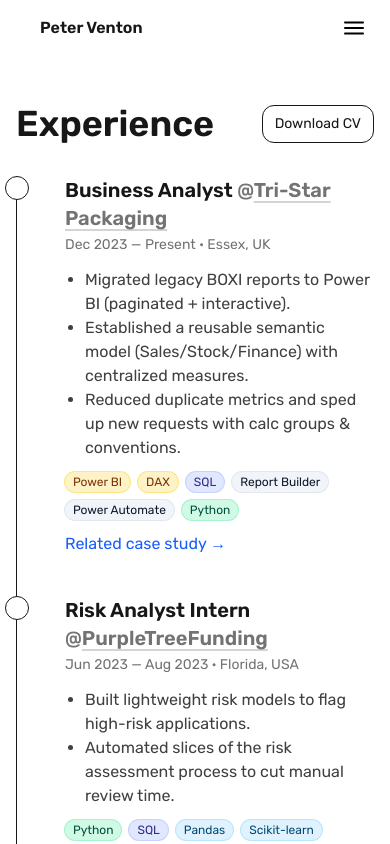
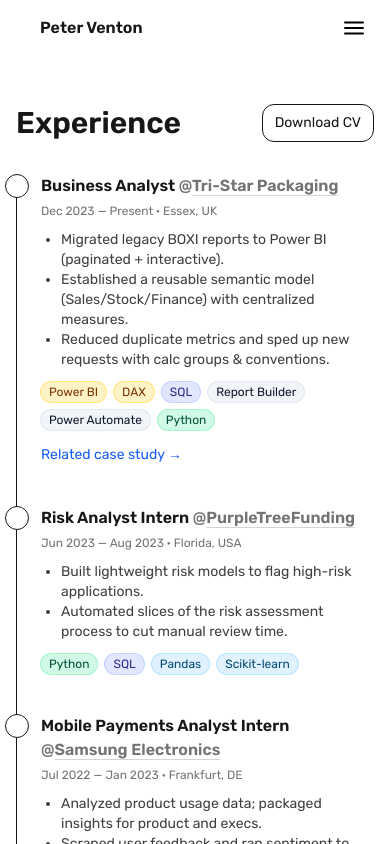
Before and after one commit to PeterSVenton/portfolio, a Next.js app: page /experience in a window 390 px wide. Shown: the top 844 px of the page. Built offline with nearby package versions, Linux system fonts and the light colour scheme.

Commit message:
experience page now more mobile friendly

```diff
--- a/src/app/experience/page.tsx
+++ b/src/app/experience/page.tsx
@@ -13,7 +13,7 @@
   return (
     <main className="mx-auto max-w-3xl px-4 py-12">
       <header className="mb-8 flex items-center gap-3">
-        <h1 className="text-4xl font-semibold">Experience</h1>
+        <h1 className="text-3xl sm:text-4xl font-semibold">Experience</h1>
         <TrackLink
           target="_blank"
           href="/PeterVentonCV.pdf"
@@ -32,12 +32,12 @@
         </span>
 
         {experience.map((item, i) => (
-          <li key={i} className="mb-10 ms-6">
+          <li key={i} className="mb-10">
             {/* timeline dot */}
             <span className="absolute -start-3 block h-6 w-6 rounded-full border bg-white" />
 
             <div>
-              <h2 className="text-xl font-semibold">
+              <h2 className="text-base sm:text-xl font-semibold">
                 {item.role}{' '}
                 <span className="text-neutral-500">
                   @
@@ -58,7 +58,7 @@
                 </span>
               </h2>
 
-              <span className="text-sm text-neutral-500">
+              <span className="text-xs sm:text-sm text-neutral-500">
                 <time dateTime={iso(item.start)}>{fmt(item.start)}</time>
                 {' — '}
                 <time dateTime={item.end !== 'Present' ? iso(item.end) : undefined}>
@@ -71,7 +71,7 @@
             {item.summary ? <p className="mt-2">{item.summary}</p> : null}
 
             {item.bullets?.length ? (
-              <ul className="mt-3 list-disc ps-5 text-neutral-700">
+              <ul className="mt-2 sm:mt-3 text-sm sm:text-base list-disc ps-5 text-neutral-700">
                 {item.bullets.map((bullet, i) => (
                   <li key={i}>{bullet}</li>
                 ))}
@@ -87,7 +87,7 @@
                   href={item.caseStudyUrl}
                   gaEvent="timeline_case_click"
                   gaParams={{ role: item.role, company: item.company }}
-                  className="text-blue-600"
+                  className="text-blue-600 text-sm sm:text-base"
                 >
                   Related case study &rarr;
                 </TrackLink>
```
